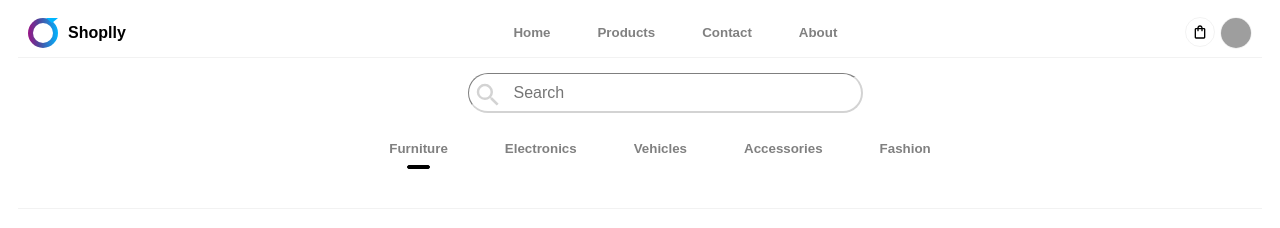
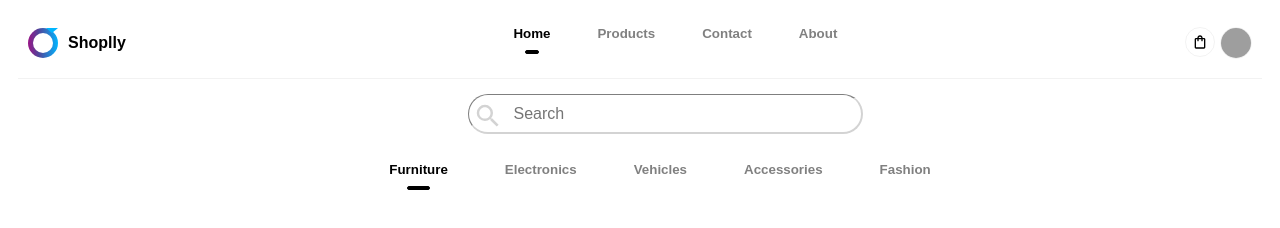
Before and after one commit to KirubelEnyew/sampleCommerceSite, a React (Create React App) app: page / in a window 1280 px wide. Shown: the top 228 px of the page. Built offline with nearby package versions, Linux system fonts and the light colour scheme; grey boxes are pictures that could not be loaded.

Commit message:
style - minor changes and style fixes

```diff
--- a/src/Components/Home/styles.css
+++ b/src/Components/Home/styles.css
@@ -7,6 +7,10 @@
     flex-direction: column;
     border-bottom: 1px solid;
     border-bottom-color: rgba(128, 128, 128, 0.1);
+}
+
+#active-tab-button {
+    color: black;
 }
 
 .search-field-container {
@@ -105,14 +109,32 @@ input[type="checkbox"]:checked {
     justify-content: flex-end;
 }
 
-.cart-container {
-    width: 50%;
-    min-height: 100vh;
+#cart-container {
+    position: absolute;
+    right: -53%;
+    height: 100vh;
     background-color: white;
     padding-top: 10px;
     padding-bottom: 10px;
     padding-left: 40px;
     padding-right: 40px;
+    transform: translateX(-100%);
+    -webkit-transform: translateX(-100%);
+}
+
+.slide-in {
+    animation: slide-in 0.5s forwards;
+    -webkit-animation: slide-in 0.5s forwards;
+}
+
+@keyframes slide-in {
+    0% { transform: translateX(0%); }
+    100% { transform: translateX(-100%); }
+}
+
+@-webkit-keyframes slide-in {
+    0% { -webkit-transform: translateX(0%); }
+    100% { -webkit-transform: translateX(-100%); }
 }
 
 .cart-item {
--- a/src/Components/NavBar/NavBar.tsx
+++ b/src/Components/NavBar/NavBar.tsx
@@ -1,12 +1,14 @@
 import React from 'react'
 import './styles.css'
 import { MdOutlineShoppingBag } from 'react-icons/md'
+import { useLocation } from 'react-router-dom'
 
 interface NavProps {
     showCart: (value: boolean) => void
 }
 
 const NavBar: React.FC<NavProps> = ({ showCart }) => {
+    const location = useLocation()
     return (
         <nav className='home-nav'>
             <div className='main-icons-container'>
@@ -20,10 +22,22 @@ const NavBar: React.FC<NavProps> = ({ showCart }) => {
                 <h4>Shoplly</h4>
             </div>
             <ul>
-                <button className='navbar-button'>Home</button>
-                <button className='navbar-button'>Products</button>
-                <button className='navbar-button'>Contact</button>
-                <button className='navbar-button'>About</button>
+                <div>
+                    <button id={location.pathname === '/' ? 'active-tab-button' : undefined} className='navbar-button'>Home</button>
+                    <hr style={{ width: '25%', height: '2px', borderRadius: '5px' }} color={location.pathname === '/' ? 'black' : 'white'} />
+                </div>
+                <div>
+                    <button id={location.pathname === '/products' ? 'active-tab-button' : undefined} className='navbar-button'>Products</button>
+                    <hr style={{ width: '25%', height: '2px', borderRadius: '5px' }} color={location.pathname === '/products' ? 'black' : 'white'} />
+                </div>
+                <div>
+                    <button id={location.pathname === '/contact' ? 'active-tab-button' : undefined} className='navbar-button'>Contact</button>
+                    <hr style={{ width: '25%', height: '2px', borderRadius: '5px' }} color={location.pathname === '/contact' ? 'black' : 'white'} />
+                </div>
+                <div>
+                    <button id={location.pathname === '/about' ? 'active-tab-button' : undefined} className='navbar-button'>About</button>
+                    <hr style={{ width: '25%', height: '2px', borderRadius: '5px' }} color={location.pathname === '/about' ? 'black' : 'white'} />
+                </div>
             </ul>
             <div className='icons-container'>
                 <button onClick={() => showCart(true)} className='icon-button'>
--- a/src/Components/Order/OrderSummary.tsx
+++ b/src/Components/Order/OrderSummary.tsx
@@ -1,5 +1,6 @@
 import React from 'react'
 import { MdThumbUp } from 'react-icons/md'
+import { Link } from 'react-router-dom'
 import { cartData } from '../../Shared/products'
 
 const OrderSummary = () => {
@@ -26,11 +27,13 @@ const OrderSummary = () => {
                         <h2>Thank you for shopping with Shoplly.</h2>
                         <h5>Your order is on the way.</h5>
                     </div>
-                    <button
-                        className='summary-button'
-                    >
-                        Back to Shopping
-                    </button>
+                    <Link to='/' style={{ textDecoration: 'none' }}>
+                        <button
+                            className='summary-button'
+                        >
+                            Back to Shopping
+                        </button>
+                    </Link>
                 </div>
 
                 <div className='right-container'>
```
